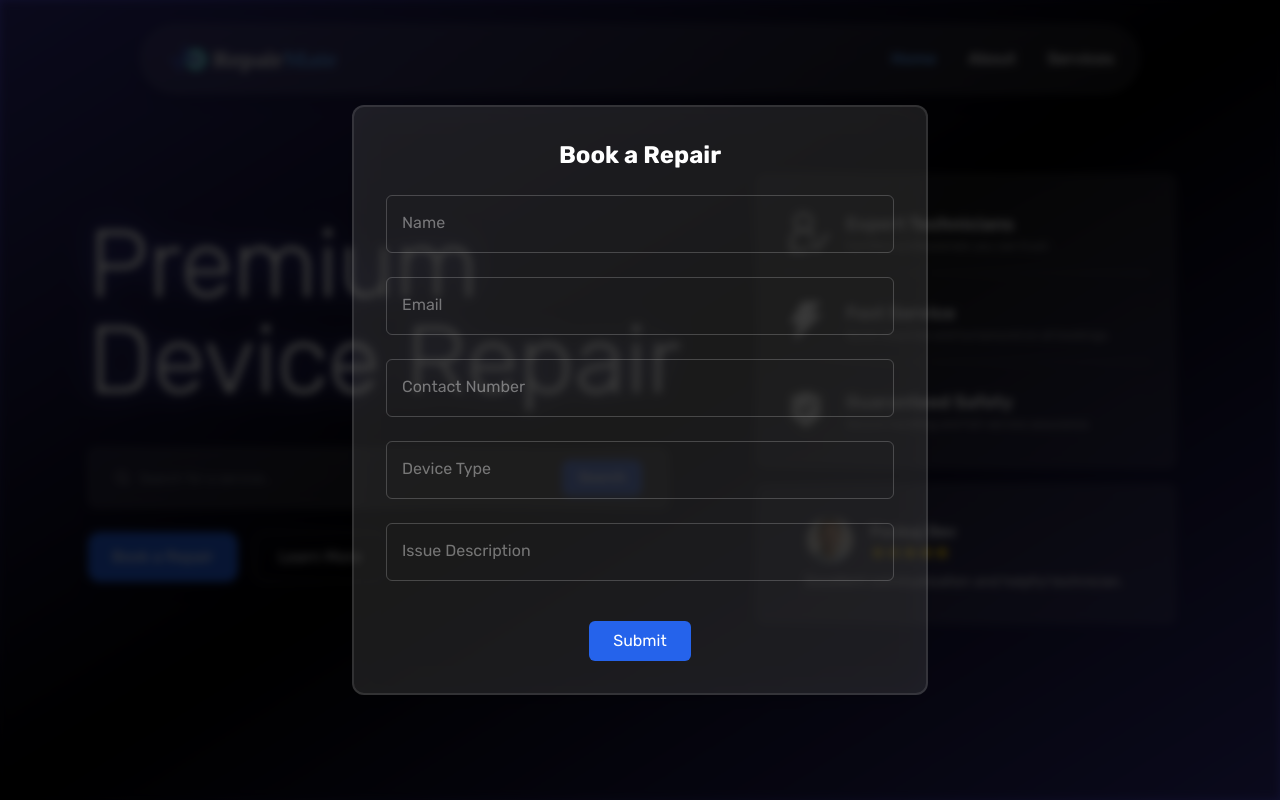
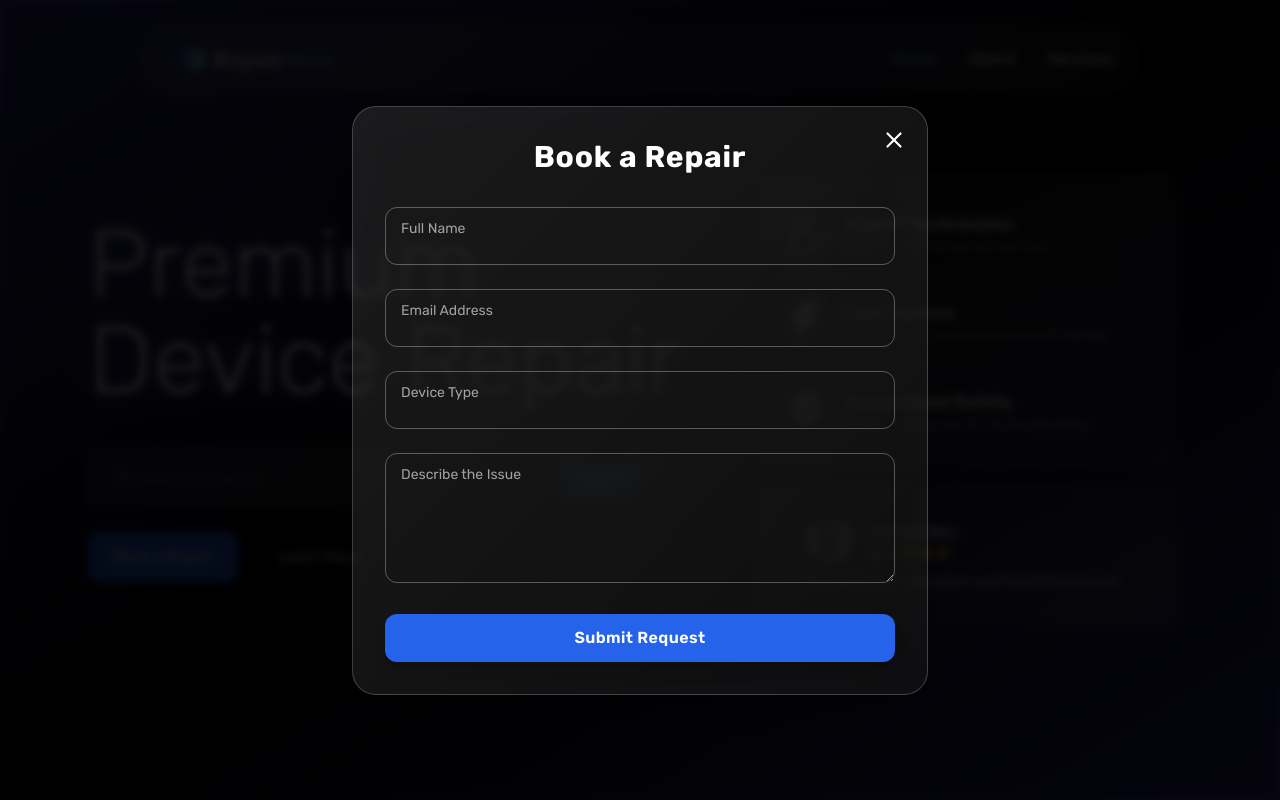
Before and after one commit to Prem395/RepairMate, a React (Vite) app: page / in a window 1280 px wide. Both pictures are taken after a click on the button "Book a Repair". Built offline with nearby package versions, Linux system fonts and the light colour scheme; a web font is replaced by a local one.

Commit message:
change the look and ui of bookrepair form

```diff
--- a/src/Components/BookRepairForm.jsx
+++ b/src/Components/BookRepairForm.jsx
@@ -1,210 +1,76 @@
-import React, { useEffect, useRef, useState } from "react";
+import React, { useEffect, useRef } from "react";
+// eslint-disable-next-line no-unused-vars
+import { motion } from "framer-motion";
+import { FiX } from "react-icons/fi";
 
 const BookRepairForm = ({ setIsFormOpen }) => {
-  const [name, setName] = useState("");
-  const [email, setEmail] = useState("");
-  const [deviceType, setDeviceType] = useState("");
-  const [contactNumber, setContactNumber] = useState("");
-  const [issueDesc, setIssueDesc] = useState("");
-  const [emailError, setEmailError] = useState(null);
-  const [numberError, setNumberError] = useState(null);
-
   const modalRef = useRef();
 
   useEffect(() => {
-    const handler = (e) => {
+    const handleClickOutside = (e) => {
       if (modalRef.current && !modalRef.current.contains(e.target)) {
         setIsFormOpen(false);
       }
     };
-    document.addEventListener("mousedown", handler);
-    return () => document.removeEventListener("mousedown", handler);
+    document.addEventListener("mousedown", handleClickOutside);
+    return () => document.removeEventListener("mousedown", handleClickOutside);
   }, [setIsFormOpen]);
 
-  const submitHandler = (e) => {
-    e.preventDefault();
+  return (
+    <div className="fixed inset-0 z-[999] flex items-center justify-center bg-black/70 backdrop-blur-sm px-4">
+      <motion.div
+        ref={modalRef}
+        initial={{ scale: 0.9, opacity: 0 }}
+        animate={{ scale: 1, opacity: 1 }}
+        transition={{ duration: 0.3, ease: "easeOut" }}
+        className="relative w-full max-w-xl rounded-3xl p-8 bg-gradient-to-br from-white/10 to-white/5 backdrop-blur-lg border border-white/20 shadow-2xl text-white"
+      >
+        <button
+          onClick={() => setIsFormOpen(false)}
+          className="absolute top-5 right-5 text-white hover:text-red-500 transition"
+        >
+          <FiX size={26} />
+        </button>
 
-    const phoneRegex = /^[6-9]\d{9}$/;
-    const emailRegex = /^[a-zA-Z0-9._%+-]+@[a-zA-Z0-9.-]+\.[a-zA-Z]{2,}$/;
-
-    let isValid = true;
-    setEmailError(null);
-    setNumberError(null);
-
-    if (!phoneRegex.test(contactNumber)) {
-      setNumberError("Please enter a valid 10-digit number starting with 6-9");
-      isValid = false;
-    }
-
-    if (!emailRegex.test(email)) {
-      setEmailError("Please enter a valid email address");
-      isValid = false;
-    }
-
-    if (!isValid) return;
-
-    console.log({ name, email, deviceType, issueDesc, contactNumber });
-
-    setName("");
-    setEmail("");
-    setDeviceType("");
-    setContactNumber("");
-    setIssueDesc("");
-
-    alert("Form submitted successfully!");
-  };
-
-  return (
-    <div className="flex justify-center items-center min-h-screen transition-all">
-      <div className="fixed inset-0 bg-black/40 backdrop-blur-sm flex justify-center items-center z-50 transition-opacity duration-300">
-        <form
-          ref={modalRef}
-          onSubmit={submitHandler}
-          className="w-full max-w-xl border-2 border-white/10 bg-white/10 backdrop-blur-lg rounded-xl p-8 shadow-lg space-y-6 animate-fadeIn transition-all duration-200"
-        >
-          <h2 className="text-2xl font-bold text-white text-center">
+        <h2 className="text-3xl font-bold text-center mb-8 tracking-wide">
           Book a Repair
         </h2>
 
-          {/* Name */}
-          <div className="relative">
+        <form className="space-y-6">
+          {["Full Name", "Email Address", "Device Type"].map((label, i) => (
+            <div key={i} className="relative group">
               <input
                 type="text"
-              value={name}
-              onChange={(e) => setName(e.target.value)}
-              id="name"
                 required
-              className="peer w-full bg-transparent border border-white/20 text-white rounded-md px-4 pt-6 pb-2 outline-none focus:border-blue-500 focus:ring-1 focus:ring-blue-500"
-              placeholder=" "
+                placeholder=""
+                className="w-full bg-transparent border border-white/30 rounded-xl px-4 pt-6 pb-2 text-white focus:outline-none focus:ring-2 focus:ring-blue-500 placeholder-transparent transition"
               />
-            <label
-              htmlFor="name"
-              className="absolute left-4 top-2 text-sm text-white/70 transition-all peer-placeholder-shown:top-4 peer-placeholder-shown:text-base peer-placeholder-shown:text-white/40 peer-focus:top-2 peer-focus:text-sm peer-focus:text-blue-400"
-            >
-              Name
+              <label className="absolute left-4 top-3 text-sm text-white/60 transition-all group-focus-within:top-1 group-focus-within:text-xs group-focus-within:text-blue-400">
+                {label}
+              </label>
+            </div>
+          ))}
+
+          <div className="relative group">
+            <textarea
+              rows="4"
+              required
+              className="w-full bg-transparent border border-white/30 rounded-xl px-4 pt-6 pb-2 text-white focus:outline-none focus:ring-2 focus:ring-blue-500 placeholder-transparent transition"
+              placeholder=""
+            />
+            <label className="absolute left-4 top-3 text-sm text-white/60 transition-all group-focus-within:top-1 group-focus-within:text-xs group-focus-within:text-blue-400">
+              Describe the Issue
             </label>
           </div>
 
-          {/* Email */}
-          <div className="relative">
-            <input
-              type="email"
-              value={email}
-              onChange={(e) => {
-                setEmail(e.target.value);
-                setEmailError(null);
-              }}
-              id="email"
-              required
-              aria-invalid={!!emailError}
-              aria-describedby="email-error"
-              className={`peer w-full bg-transparent border ${
-                emailError ? "border-red-700" : "border-white/20"
-              } text-white rounded-md px-4 pt-6 pb-2 outline-none focus:border-blue-500 focus:ring-1 focus:ring-blue-500`}
-              placeholder=" "
-            />
-            <label
-              htmlFor="email"
-              className="absolute left-4 top-2 text-sm text-white/70 transition-all peer-placeholder-shown:top-4 peer-placeholder-shown:text-base peer-placeholder-shown:text-white/40 peer-focus:top-2 peer-focus:text-sm peer-focus:text-blue-400"
-            >
-              Email
-            </label>
-            {emailError && (
-              <p
-                id="email-error"
-                className="text-xs text-red-400 font-medium mt-1 ml-2"
-              >
-                {emailError}
-              </p>
-            )}
-          </div>
-
-          {/* Contact Number */}
-          <div className="relative">
-            <input
-              type="text"
-              inputMode="numeric"
-              pattern="[0-9]*"
-              maxLength="10"
-              value={contactNumber}
-              onChange={(e) => {
-                setContactNumber(e.target.value.replace(/\D/g, ""));
-                setNumberError(null);
-              }}
-              id="contact"
-              required
-              aria-invalid={!!numberError}
-              aria-describedby="number-error"
-              className={`peer w-full bg-transparent border ${
-                numberError ? "border-red-700" : "border-white/20"
-              } text-white rounded-md px-4 pt-6 pb-2 outline-none focus:border-blue-500 focus:ring-1 focus:ring-blue-500`}
-              placeholder=" "
-            />
-            <label
-              htmlFor="contact"
-              className="absolute left-4 top-2 text-sm text-white/70 transition-all peer-placeholder-shown:top-4 peer-placeholder-shown:text-base peer-placeholder-shown:text-white/40 peer-focus:top-2 peer-focus:text-sm peer-focus:text-blue-400"
-            >
-              Contact Number
-            </label>
-            {numberError && (
-              <p
-                id="number-error"
-                className="text-xs text-red-400 font-medium mt-1 ml-2"
-              >
-                {numberError}
-              </p>
-            )}
-          </div>
-
-          {/* Device Type */}
-          <div className="relative">
-            <input
-              type="text"
-              value={deviceType}
-              onChange={(e) => setDeviceType(e.target.value)}
-              id="device"
-              required
-              className="peer w-full bg-transparent border border-white/20 text-white rounded-md px-4 pt-6 pb-2 outline-none focus:border-blue-500 focus:ring-1 focus:ring-blue-500"
-              placeholder=" "
-            />
-            <label
-              htmlFor="device"
-              className="absolute left-4 top-2 text-sm text-white/70 transition-all peer-placeholder-shown:top-4 peer-placeholder-shown:text-base peer-placeholder-shown:text-white/40 peer-focus:top-2 peer-focus:text-sm peer-focus:text-blue-400"
-            >
-              Device Type
-            </label>
-          </div>
-
-          {/* Issue Description */}
-          <div className="relative">
-            <input
-              type="text"
-              value={issueDesc}
-              onChange={(e) => setIssueDesc(e.target.value)}
-              id="issue"
-              required
-              className="peer w-full bg-transparent border border-white/20 text-white rounded-md px-4 pt-6 pb-2 outline-none focus:border-blue-500 focus:ring-1 focus:ring-blue-500"
-              placeholder=" "
-            />
-            <label
-              htmlFor="issue"
-              className="absolute left-4 top-2 text-sm text-white/70 transition-all peer-placeholder-shown:top-4 peer-placeholder-shown:text-base peer-placeholder-shown:text-white/40 peer-focus:top-2 peer-focus:text-sm peer-focus:text-blue-400"
-            >
-              Issue Description
-            </label>
-          </div>
-
-          {/* Submit Button */}
-          <div className="text-center">
           <button
             type="submit"
-              className="mt-4 bg-blue-600 text-white px-6 py-2 rounded-md hover:bg-blue-700 transition duration-200"
+            className="w-full py-3 mt-4 bg-blue-600 hover:bg-blue-700 rounded-xl font-semibold tracking-wide shadow-lg transition"
           >
-              Submit
+            Submit Request
           </button>
-          </div>
         </form>
-      </div>
+      </motion.div>
     </div>
   );
 };
```
Lines whose indentation alone changed are shown as unchanged.
